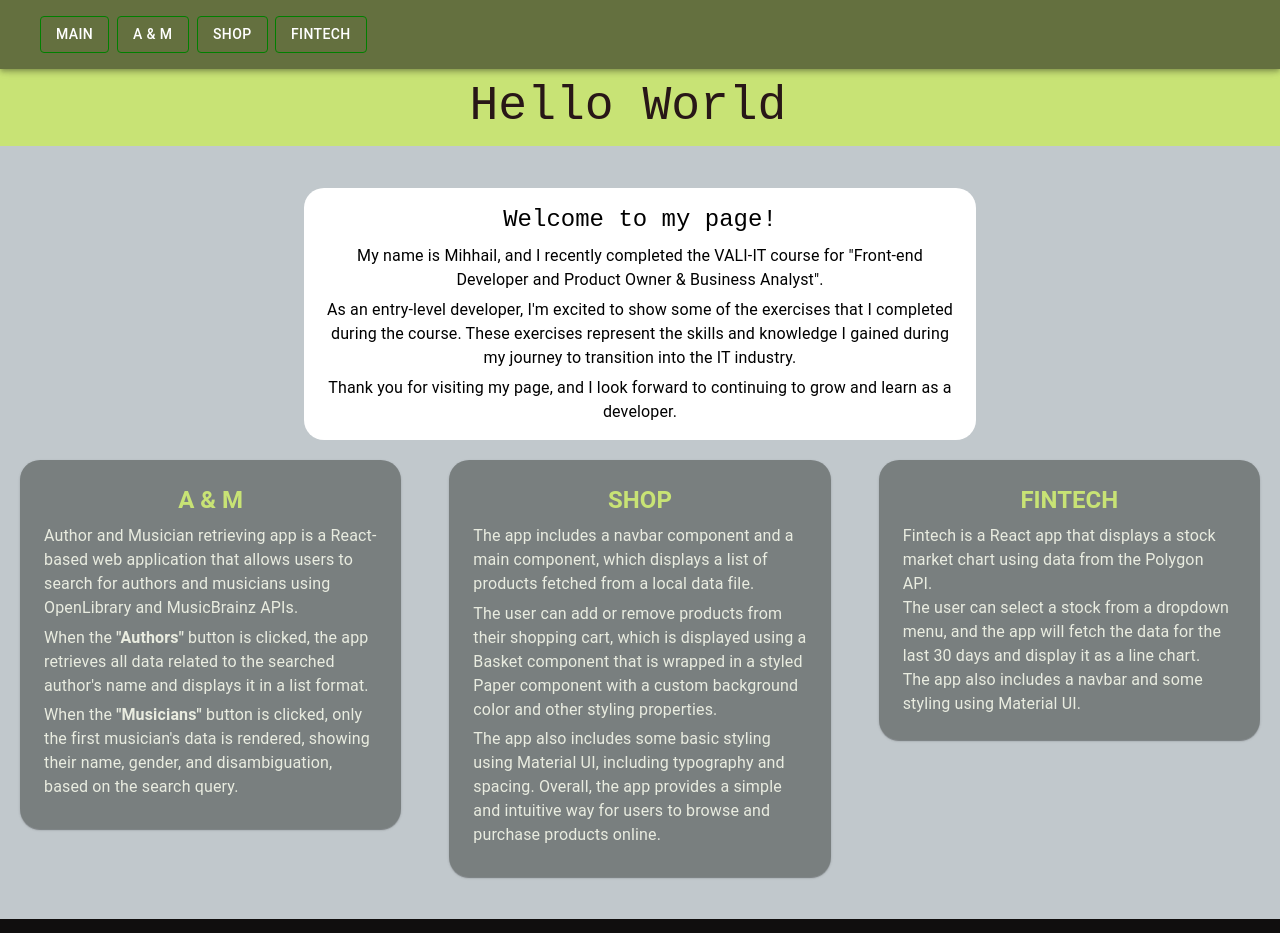
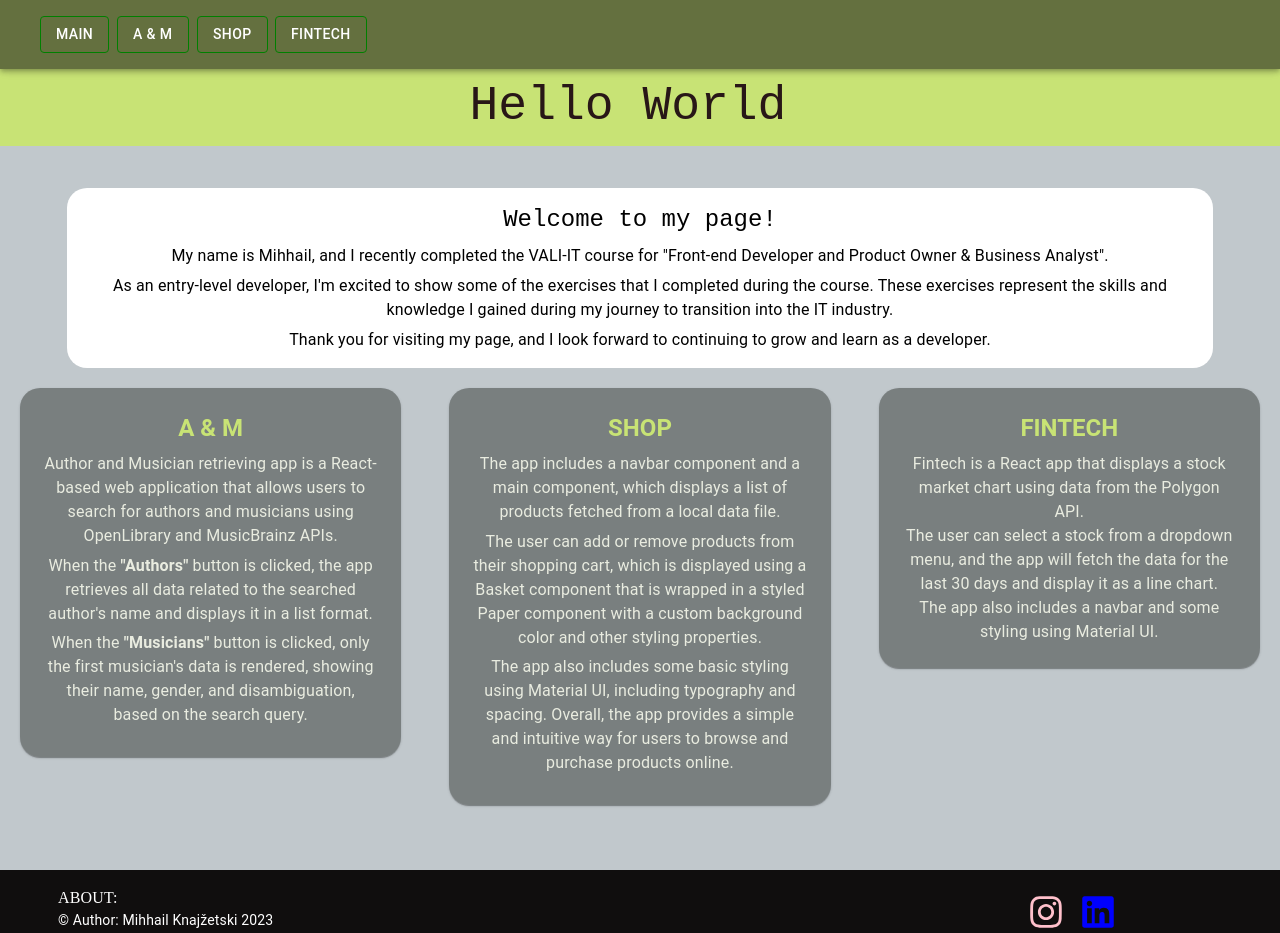
Before and after one commit to narvec/vali-it_demo, a React (Create React App) app: page / in a window 1280 px wide. Shown: the top 933 px of the page. Built offline with nearby package versions, Linux system fonts and the light colour scheme.

Commit message:
Some design issues resolved

```diff
--- a/src/App.js
+++ b/src/App.js
@@ -37,11 +37,11 @@ function App() {
 
   return (
 
-      <div className="App">
+      <div className="App" >
         {/* eslint-disable-next-line react/jsx-pascal-case */}
         <Navbar_></Navbar_>
         <header className="App-header">
-          <Typography variant="h3" sx={{ fontFamily: 'monospace' }} >Hello World<span style={{width: '0.5em', display: 'inline-block'}}>
+          <Typography xs={12} sm={6} md={4} variant="h3" sx={{ fontFamily: 'monospace' }} >Hello World<span style={{width: '0.5em', display: 'inline-block'}}>
             {isVisible && '_'}
           </span> </Typography>
 
@@ -56,7 +56,7 @@ function App() {
 
           <Box
               sx={{
-                width: '50%',
+                width: '87%',
                 display: 'flex',
                 flexDirection: 'column',
                 padding: 6,
@@ -85,50 +85,50 @@ function App() {
           </Box>
 
           <Grid container spacing={1}>
-            <Grid item xs>
+            <Grid item xs={12} sm={6} md={4}>
               <Item>
                 <Typography variant="h5" gutterBottom sx={{fontWeight:"bold", textAlign: 'center' , color: 'rgb(200, 227, 117)'}}>
                   A & M
                 </Typography>
-                <Typography sx={{textAlign: 'left', color: 'rgb(233,236,224)'}} variant="body1" gutterBottom>
+                <Typography sx={{textAlign: 'center', color: 'rgb(233,236,224)'}} variant="body1" gutterBottom>
                   Author and Musician retrieving app is a React-based web application that allows users to search for authors and musicians using OpenLibrary and MusicBrainz APIs.
                 </Typography>
-                <Typography sx={{textAlign: 'left', color: 'rgb(233,236,224)'}} variant="body1" gutterBottom>
+                <Typography sx={{textAlign: 'center', color: 'rgb(233,236,224)'}} variant="body1" gutterBottom>
                   When the <span style={{fontWeight:"bold"}}>"Authors"</span> button is clicked, the app retrieves all data related to the searched author's name and displays it in a list format.
                 </Typography>
-                <Typography sx={{textAlign: 'left', color: 'rgb(233,236,224)'}} variant="body1" gutterBottom>
+                <Typography sx={{textAlign: 'center', color: 'rgb(233,236,224)'}} variant="body1" gutterBottom>
                   When the <span style={{fontWeight:"bold"}}>"Musicians"</span> button is clicked, only the first musician's data is rendered, showing their name, gender, and disambiguation, based on the search query.
                 </Typography>
               </Item>
             </Grid>
-            <Grid item xs>
+            <Grid item xs={12} sm={6} md={4}>
               <Item>
                 <Typography variant="h5" gutterBottom sx={{fontWeight:"bold", textAlign: 'center',  color: 'rgb(200, 227, 117)'}}>
                   SHOP
                 </Typography>
-                <Typography sx={{textAlign: 'left', color: 'rgb(233,236,224)'}} variant="body1" gutterBottom>
+                <Typography sx={{textAlign: 'center', color: 'rgb(233,236,224)'}} variant="body1" gutterBottom>
                   The app includes a navbar component and a main component, which displays a list of products fetched from a local data file.
                 </Typography>
-                <Typography sx={{textAlign: 'left', color: 'rgb(233,236,224)'}} variant="body1" gutterBottom>
+                <Typography sx={{textAlign: 'center', color: 'rgb(233,236,224)'}} variant="body1" gutterBottom>
                   The user can add or remove products from their shopping cart, which is displayed using a Basket component that is wrapped in a styled Paper component with a custom background color and other styling properties.
                 </Typography>
-                <Typography sx={{textAlign: 'left', color: 'rgb(233,236,224)'}} variant="body1" gutterBottom>
+                <Typography sx={{textAlign: 'center', color: 'rgb(233,236,224)'}} variant="body1" gutterBottom>
                   The app also includes some basic styling using Material UI, including typography and spacing. Overall, the app provides a simple and intuitive way for users to browse and purchase products online.
                 </Typography>
               </Item>
             </Grid>
-            <Grid item xs >
+            <Grid item xs={12} sm={6} md={4} >
               <Item >
                 <Typography variant="h5" gutterBottom sx={{fontWeight:"bold", textAlign: 'center',  color: 'rgb(200, 227, 117)'}}>
                   FINTECH
                 </Typography>
-                <Typography sx={{textAlign: 'left', color: 'rgb(233,236,224)'}}>
+                <Typography sx={{textAlign: 'center', color: 'rgb(233,236,224)'}}>
                   Fintech is a React app that displays a stock market chart using data from the Polygon API.
                 </Typography>
-                <Typography sx={{textAlign: 'left', color: 'rgb(233,236,224)'}}>
+                <Typography sx={{textAlign: 'center', color: 'rgb(233,236,224)'}}>
                   The user can select a stock from a dropdown menu, and the app will fetch the data for the last 30 days and display it as a line chart.
                 </Typography>
-                <Typography sx={{textAlign: 'left', color: 'rgb(233,236,224)'}}>
+                <Typography sx={{textAlign: 'center', color: 'rgb(233,236,224)'}}>
                   The app also includes a navbar and some styling using Material UI.
                 </Typography>
               </Item>
--- a/src/components/Footer.js
+++ b/src/components/Footer.js
@@ -16,23 +16,23 @@ function Footer() {
                 backgroundColor: 'rgb(16,14,14)',
             }}>
             <Grid container spacing={2} sx={{marginTop: '0', justifyContent: "space-between"  }}>
-                <Grid item xs={6} md={4}>
-                    <Box sx={{ width: 300, justifyContent: "center", paddingLeft: "50px", paddingBottom: "10px"}}>
-                        <Typography  sx={{ fontSize: 16, textAlign: "left", textTransform: 'uppercase', color: "white"}}>
+                <Grid item xs={12} sm={6} md={4}>
+                    <Box sx={{ width: { xs: '100%', sm: 300 }, justifyContent: "center", mx: 'auto', paddingBottom: "10px"}}>
+                        <Typography  sx={{ fontSize: 16, textAlign: { xs: "center", sm: "left" }, textTransform: 'uppercase', color: "white"}}>
                            <span style={{ fontFamily: 'bold' }} >About:</span>
                         </Typography>
-                        <Typography sx={{ fontSize: 14, textAlign: "left", color: "white" }}>
+                        <Typography sx={{ fontSize: 14, textAlign: { xs: "center", sm: "left" }, color: "white" }}>
                             © Author: Mihhail Knajžetski 2023
                         </Typography>
-                        <Typography sx={{ fontSize: 14, textAlign: "left", color: "white"}}>
+                        <Typography sx={{ fontSize: 14, textAlign: { xs: "center", sm: "left" }, color: "white"}}>
                         Contact me at:  <a href="mailto:mihhail.knjazetski@gmail.com" style={{ color: 'white' }}> mihhail.knjazetski@gmail.com</a>
                         </Typography>
                     </Box>
                 </Grid>
 
-                <Grid item xs={6} md={4} sx={{marginTop: '0', justifyContent: "right" }} >
-                    <Box sx={{ width: 300, paddingLeft: "50px", paddingRight: "10px" }}>
-                        <Typography className="social-icons" sx={{ fontSize: 13, color: "white", textAlign: { xs: "left", md: "center" }}}>
+                <Grid item xs={12} sm={6} md={4} sx={{marginTop: '0', justifyContent: "right" }} >
+                    <Box sx={{ width: { xs: '100%', sm: 300 }, mx: 'auto'}}>
+                        <Typography className="social-icons" sx={{ fontSize: 13, color: "white", textAlign: { xs: "center", sm: "left" , md: "center"}}}>
                             <Link href="https://www.instagram.com/narvec/" target="_blank">
                                 <IconButton>
                                     <FaInstagram style={{ fontSize: "150%", color: "pink" }} />
--- a/src/pages/Shop.js
+++ b/src/pages/Shop.js
@@ -1,12 +1,15 @@
 import * as React from 'react';
 import { styled } from '@mui/material/styles';
+import Box from '@mui/material/Box';
 import Paper from '@mui/material/Paper';
 import Navbar_ from "../components/Navbar_";
 import Main from "../components/Main";
 import data from "../components/data";
 import {useState} from "react";
 import Basket from "../components/Basket";
+import Product from "../components/Product";
 import Typography from "@mui/material/Typography";
+import Grid from "@mui/material/Grid";
 
 
 const Item = styled(Paper)(({ theme }) => ({
@@ -62,11 +65,21 @@ const Item = styled(Paper)(({ theme }) => ({
                 paddingTop: '30px',
                 minHeight: '50hv'}}>
                     <Main onAdd={onAdd} products={products}></Main>
+                <Grid container justifyContent="center" style={{ marginTop: '30px' }}>
+                    <Grid item xs={12} sm={8} md={6}>
+                        <Paper elevation={3} style={{
+                            padding: '20px',
+                            borderRadius: '20px',
+                            textAlign: 'center'
+                        }}>
+                            <Basket onAdd={onAdd} onRemove={onRemove} cartItems={cartItems}></Basket>
+                        </Paper>
+                    </Grid>
+                </Grid>
 
-
-                    <Item style={{marginTop: '30px',}} elevation={3}> {/* Wrap Basket component with Paper */}
-                        <Basket onAdd={onAdd} onRemove={onRemove} cartItems={cartItems}></Basket>
-                    </Item>
+                    {/*<Item style={{marginTop: '30px',}} elevation={3}> /!* Wrap Basket component with Paper *!/*/}
+                    {/*    <Basket onAdd={onAdd} onRemove={onRemove} cartItems={cartItems}></Basket>*/}
+                    {/*</Item>*/}
 
             </main>
 
```
Also changed, not shown: src/components/Basket.js (+100 -28 lines).
